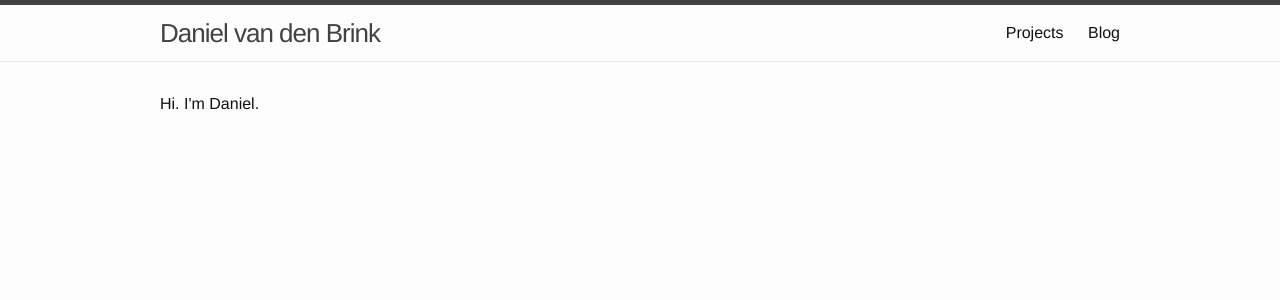
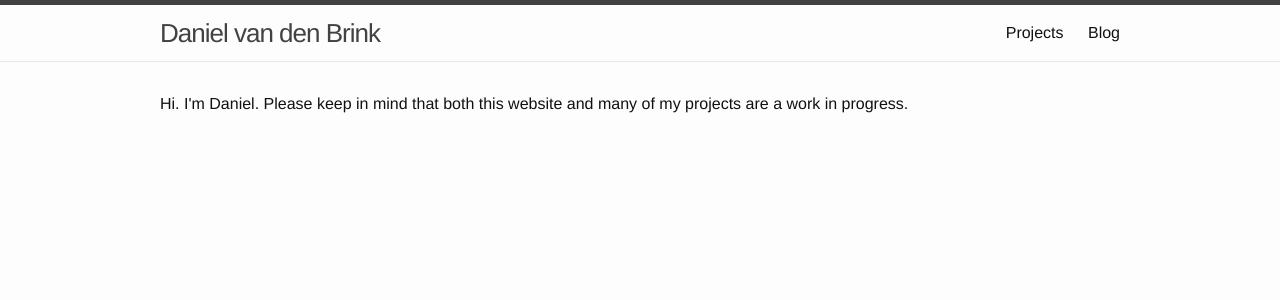
Before and after one commit to dvdbrink/dvdbrink.github.io, a Jekyll site: the page built from index.html, in a window 1280 px wide. Shown: the top 300 px of the page. Built offline with Jekyll 4.4.1, drawn with Linux system fonts in a browser that asks for light colours.

Commit message:
Update _config.yml

```diff
--- a/_config.yml
+++ b/_config.yml
@@ -1,10 +1,9 @@
 # Site settings
 title: Daniel van den Brink
 email: mail@danielvandenbrink.com
-description: Hi. I'm Daniel.
+description: Hi. I'm Daniel. Please keep in mind that both this website and many of my projects are a work in progress.
 baseurl: ""
 url: "https://danielvandenbrink.com"
-post_dirs: false
 permalink: "/:categories/:title"
 bitbucket_username: dvdbrink
 github_username: dvdbrink
```
